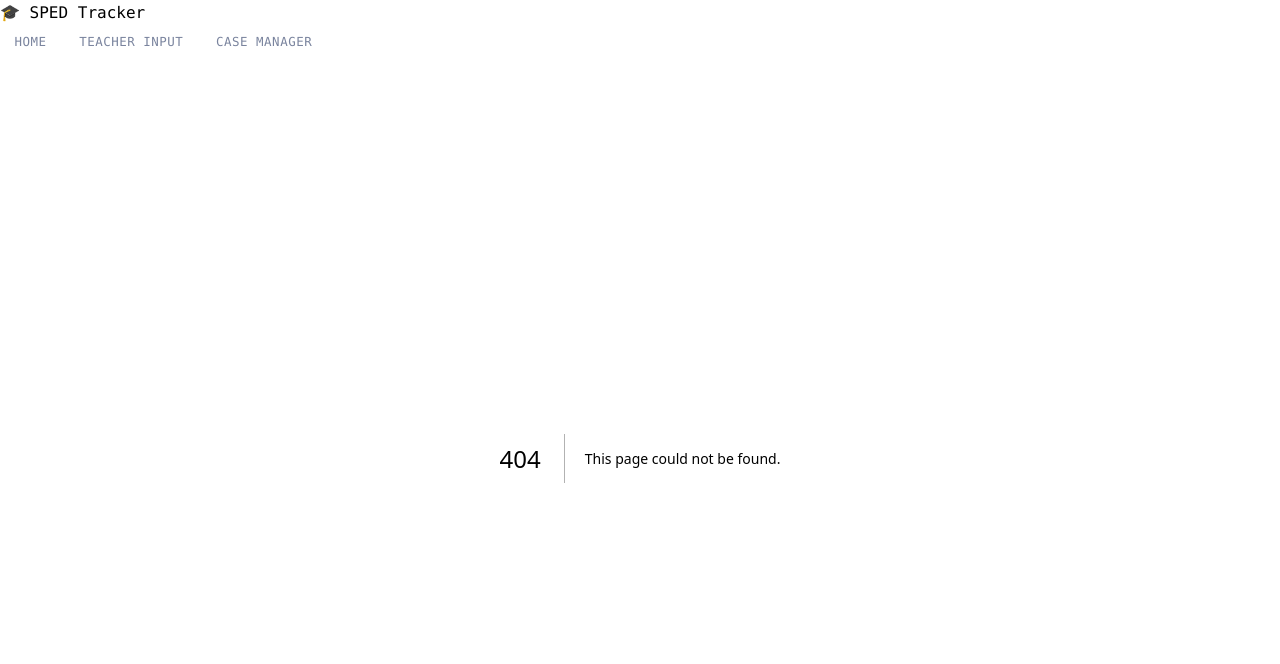
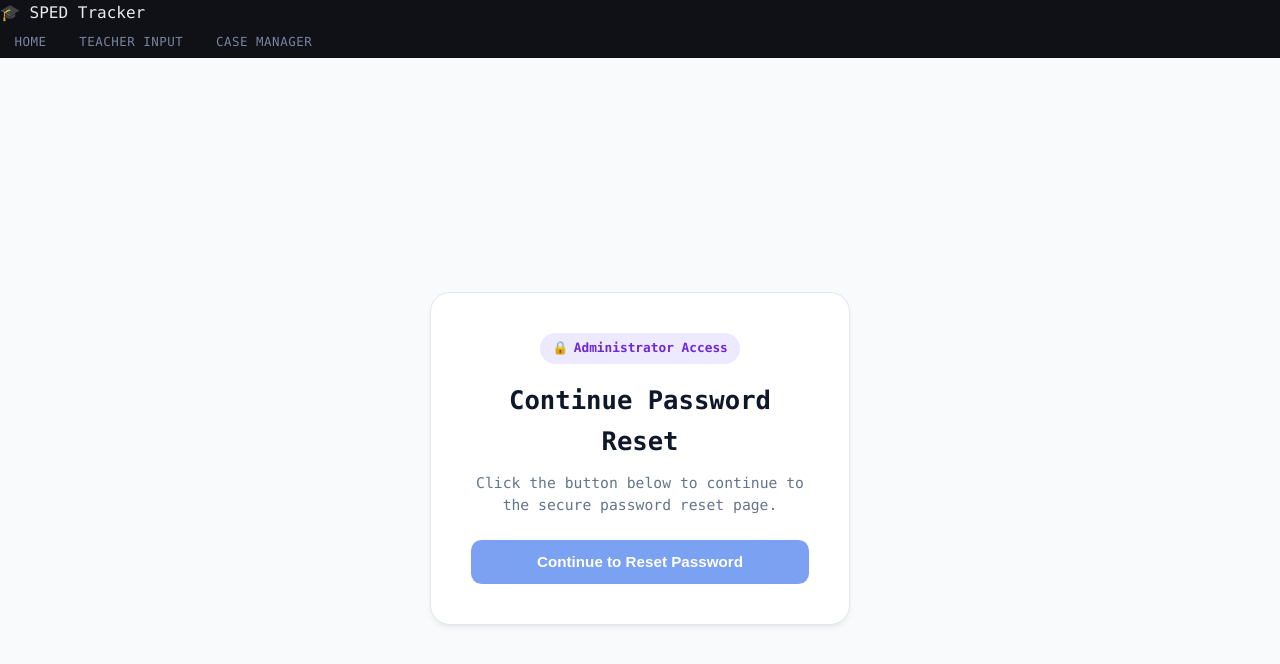
Before and after one commit to jjester58-eng/sped-tracker, a Next.js app: page /auth/recovery in a window 1280 px wide. Before the commit this address had no page. Shown: the top 664 px of the page. Built offline with nearby package versions, Linux system fonts and the light colour scheme.

Commit message:
Add password recovery bridge for email security scanners

```diff
--- /dev/null
+++ b/app/auth/recovery/page.tsx
@@ -0,0 +1,148 @@
+"use client";
+
+import { useMemo, useState } from "react";
+
+export default function RecoveryBridgePage() {
+  const [error, setError] = useState<string | null>(null);
+
+  const confirmationUrl = useMemo(() => {
+    if (typeof window === "undefined") return "";
+    return new URLSearchParams(window.location.search).get("confirmation_url") || "";
+  }, []);
+
+  const continueToReset = async () => {
+    setError(null);
+
+    if (!confirmationUrl) {
+      setError("This password reset link is incomplete. Please request a new reset email.");
+      return;
+    }
+
+    try {
+      const response = await fetch("/auth/recovery/continue", {
+        method: "POST",
+        headers: { "Content-Type": "application/json" },
+        body: JSON.stringify({ confirmationUrl }),
+      });
+
+      if (!response.ok) {
+        const data = await response.json().catch(() => null);
+        throw new Error(data?.error || "Unable to continue the password reset.");
+      }
+
+      const data = await response.json();
+      window.location.assign(data.redirectUrl);
+    } catch (err) {
+      setError(
+        err instanceof Error
+          ? err.message
+          : "Unable to continue the password reset."
+      );
+    }
+  };
+
+  return (
+    <main
+      style={{
+        minHeight: "100vh",
+        backgroundColor: "#f8fafc",
+        display: "flex",
+        alignItems: "center",
+        justifyContent: "center",
+        padding: "1.5rem",
+        fontFamily: "inherit",
+      }}
+    >
+      <section
+        style={{
+          backgroundColor: "white",
+          borderRadius: "1.25rem",
+          padding: "2.5rem",
+          boxShadow:
+            "0 4px 6px -1px rgba(0, 0, 0, 0.05), 0 2px 4px -2px rgba(0, 0, 0, 0.05)",
+          border: "1px solid #e2e8f0",
+          width: "100%",
+          maxWidth: "420px",
+          textAlign: "center",
+        }}
+      >
+        <div
+          style={{
+            display: "inline-flex",
+            alignItems: "center",
+            gap: "0.35rem",
+            fontSize: "0.8rem",
+            padding: "0.35rem 0.75rem",
+            borderRadius: "999px",
+            background: "#ede9fe",
+            color: "#6d28d9",
+            marginBottom: "1rem",
+            fontWeight: 700,
+          }}
+        >
+          <span>🔒</span>
+          <span>Administrator Access</span>
+        </div>
+
+        <h1
+          style={{
+            fontSize: "1.6rem",
+            fontWeight: 800,
+            color: "#0f172a",
+            margin: "0 0 0.6rem",
+          }}
+        >
+          Continue Password Reset
+        </h1>
+
+        <p
+          style={{
+            color: "#64748b",
+            fontSize: "0.92rem",
+            lineHeight: 1.5,
+            margin: "0 0 1.5rem",
+          }}
+        >
+          Click the button below to continue to the secure password reset page.
+        </p>
+
+        {error && (
+          <div
+            role="alert"
+            style={{
+              color: "#991b1b",
+              background: "#fef2f2",
+              padding: "0.85rem 1rem",
+              borderRadius: "0.65rem",
+              marginBottom: "1.25rem",
+              fontSize: "0.88rem",
+              border: "1px solid #fecaca",
+            }}
+          >
+            {error}
+          </div>
+        )}
+
+        <button
+          type="button"
+          onClick={continueToReset}
+          disabled={!confirmationUrl}
+          style={{
+            width: "100%",
+            padding: "0.85rem",
+            borderRadius: "0.65rem",
+            border: "none",
+            backgroundColor: "#2563eb",
+            color: "white",
+            fontWeight: 700,
+            fontSize: "0.95rem",
+            cursor: confirmationUrl ? "pointer" : "not-allowed",
+            opacity: confirmationUrl ? 1 : 0.6,
+          }}
+        >
+          Continue to Reset Password
+        </button>
+      </section>
+    </main>
+  );
+}
```
